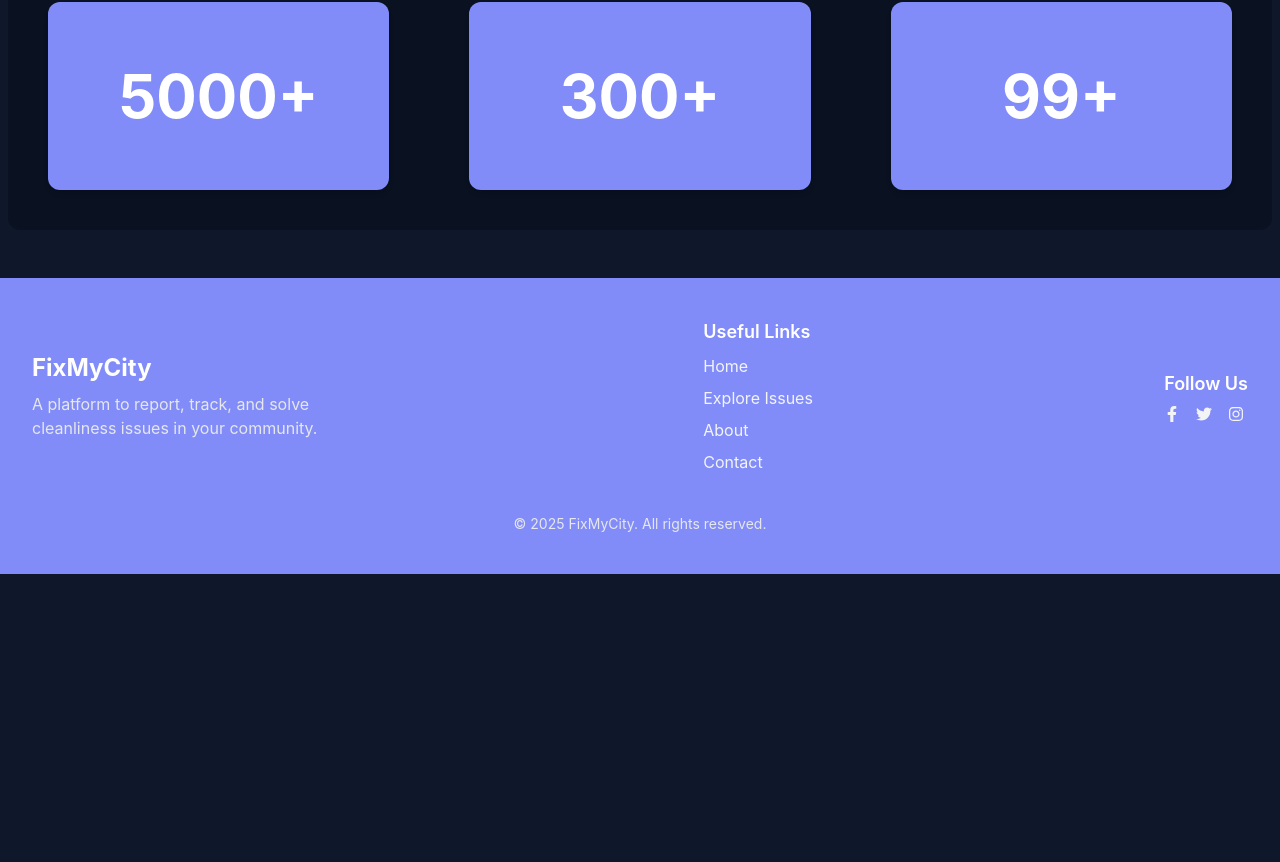
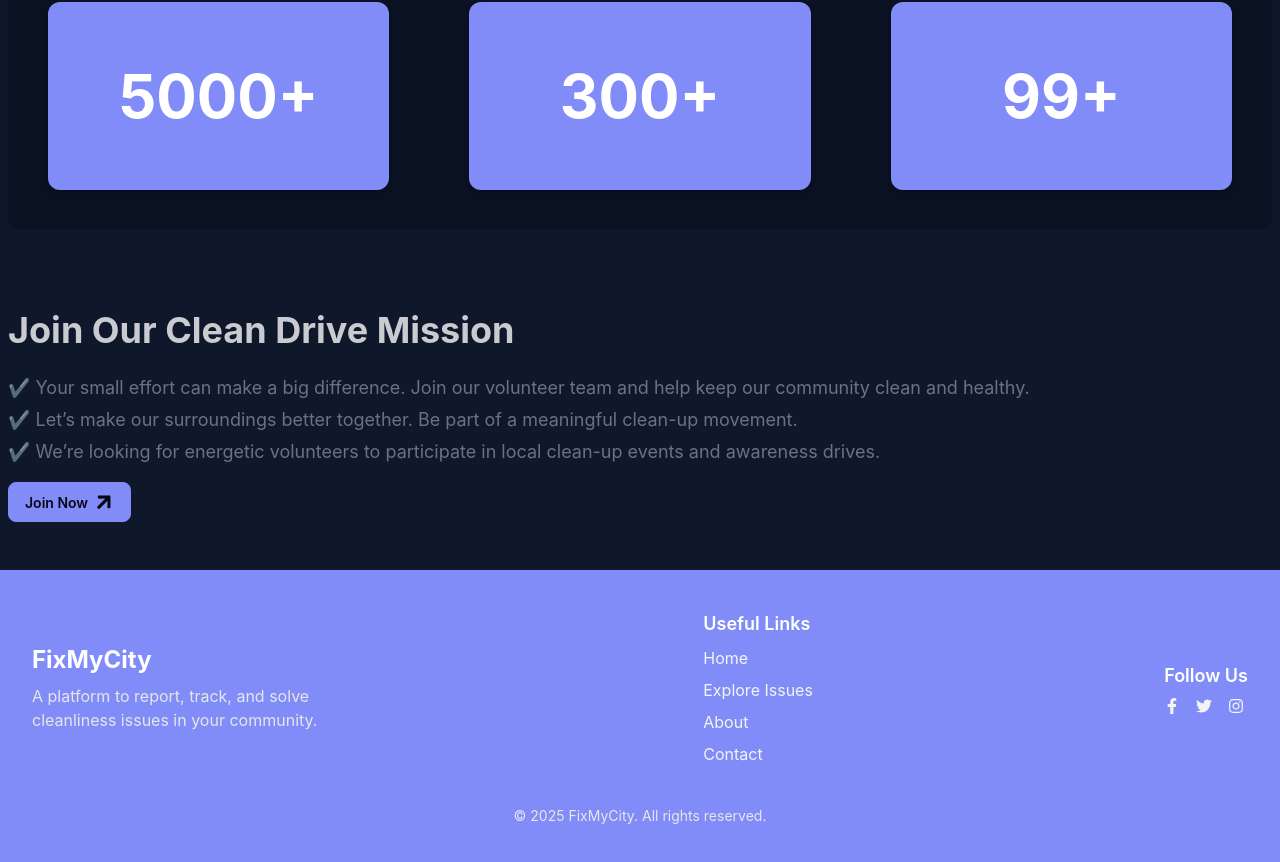
Before and after one commit to joybappy2/community-cleanliness-client, a React (Vite) app: page / in a window 1280 px wide. Shown: the part 2456-3318 px from the top of the page. Before the commit the page ends 3030 px from the top, so only its background shows below. Built offline with nearby package versions, Linux system fonts and the light colour scheme; no server answers.

Commit message:
join cta button added

```diff
--- a/src/pages/Home.jsx
+++ b/src/pages/Home.jsx
@@ -10,6 +10,8 @@ import LatestIssueCards from "../components/LatestIssueCards";
 import ReportByCategory from "../components/ReportByCategory";
 import PageTitle from "../components/PageTitle";
 import { Typewriter } from "react-simple-typewriter";
+import { FaArrowRight } from "react-icons/fa";
+import { Link } from "react-router";
 
 const Home = () => {
   return (
@@ -88,16 +90,19 @@ const Home = () => {
         </h2>
         <div className="bg-base-300 p-10 rounded-xl">
           <div className="grid grid-cols-1 md:grid-cols-2 lg:grid-cols-3 gap-20 justify-between">
+            {/* Stat Card 1 */}
             <div className="">
               <h3 className="text-3xl mb-5 md:text-4xl font-bold text-center">
                 Total Registered <br />{" "}
                 <span className="text-secondary">Users</span>
               </h3>
-              <p className="font-bold text-6xl p-16 md:text-6xl text-center rounded-xl shadow-md hover:shadow-2xl bg-secondary text-white">
+              <p className=" font-bold text-6xl p-16 md:text-6xl text-center rounded-xl shadow-md hover:shadow-2xl bg-secondary text-white">
                 <span>5000+</span>
               </p>
               <p></p>
             </div>
+
+            {/* Stat Card 2 */}
             <div className="">
               <h3 className="text-3xl mb-5 md:text-4xl font-bold text-center">
                 Total Issues <br />{" "}
@@ -108,6 +113,8 @@ const Home = () => {
               </p>
               <p></p>
             </div>
+
+            {/* Stat Card 3 */}
             <div className="">
               <h3 className="text-3xl mb-5 md:text-4xl font-bold text-center">
                 Total Pending <br />{" "}
@@ -121,6 +128,37 @@ const Home = () => {
           </div>
         </div>
       </section>
+
+      <section>
+        <div>
+          <h2 className="text-3xl md:text-4xl font-bold md:mt-20 mt-10">
+            Join Our Clean Drive Mission
+          </h2>
+          <ul className="mt-6 space-y-1 text-lg text-gray-500">
+            <li>
+              ✔️ Your small effort can make a big difference. Join our volunteer
+              team and help keep our community clean and healthy.
+            </li>
+            <li>
+              ✔️ Let’s make our surroundings better together. Be part of a
+              meaningful clean-up movement.
+            </li>
+            <li>
+              ✔️ We’re looking for energetic volunteers to participate in local
+              clean-up events and awareness drives.
+            </li>
+          </ul>
+        </div>
+
+        <Link to="/register">
+          <button className="btn btn-secondary mt-4">
+            Join Now
+            <span className="-rotate-45">
+              <FaArrowRight size={20} />
+            </span>
+          </button>
+        </Link>
+      </section>
     </div>
   );
 };
```
